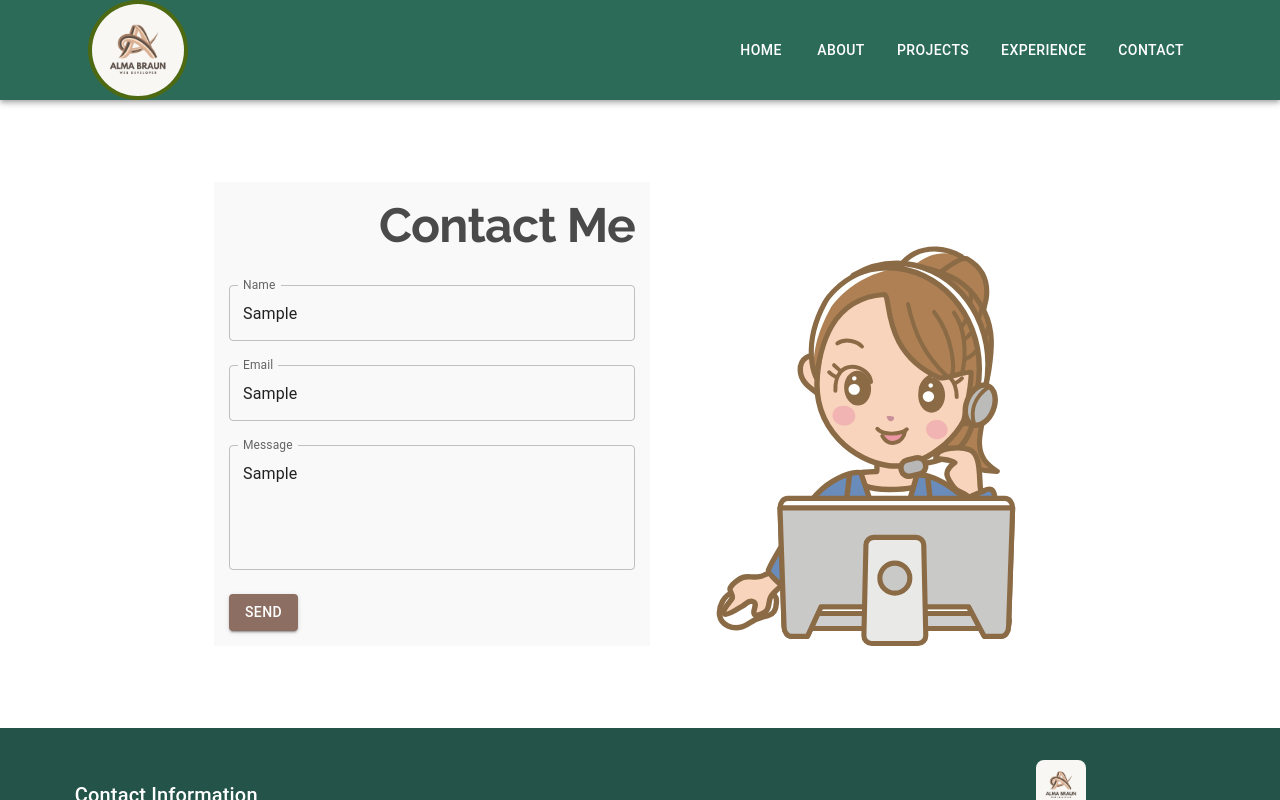
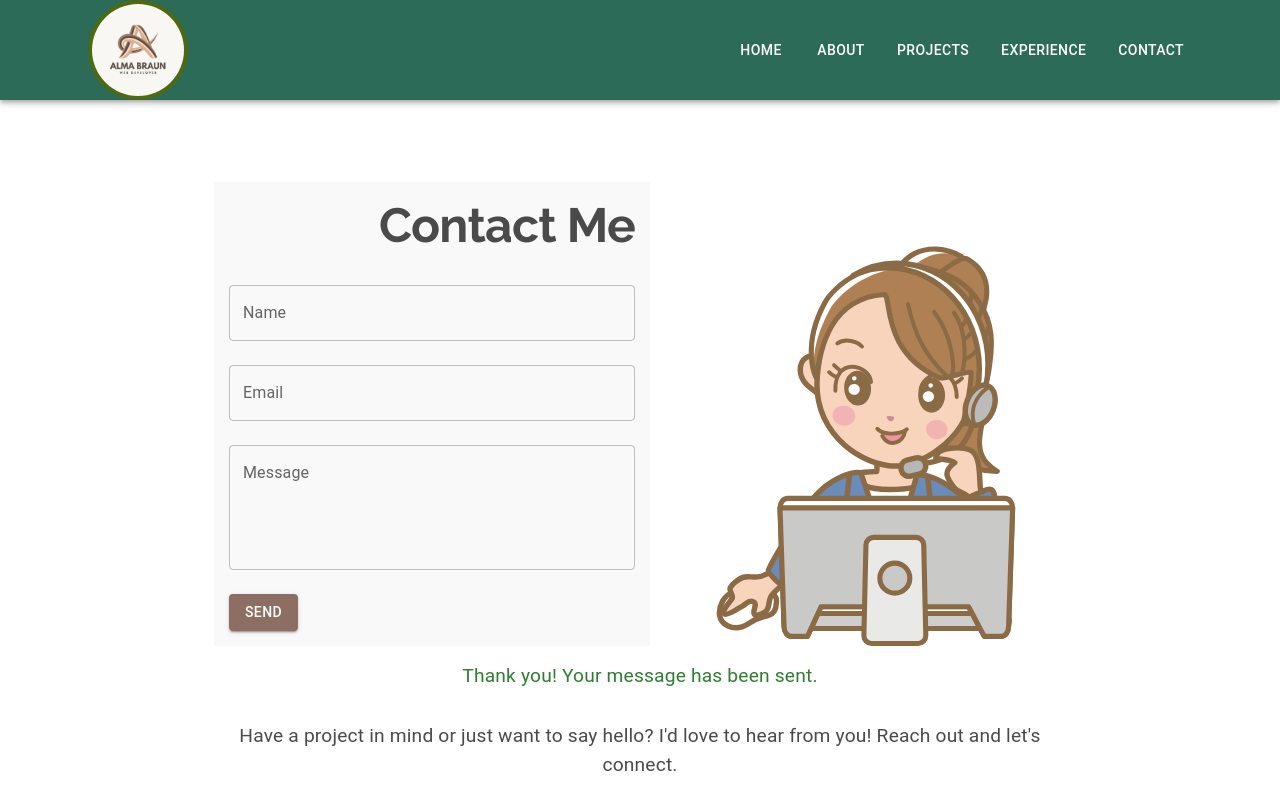
Before and after one commit to ALMA-DEV914/my-portfolio-2024, a React (Create React App) app: page /contact in a window 1280 px wide. Both pictures are taken after typing "Sample", "Sample", "Sample" into the empty fields and a click on the button "SEND". Shown: the top 800 px of the page. Built offline with nearby package versions, Linux system fonts and the light colour scheme; no server answers.

Commit message:
add message in contact section

```diff
--- a/src/components/Contact.js
+++ b/src/components/Contact.js
@@ -1,8 +1,30 @@
-import React from "react";
+import React, { useState } from "react";
 import { Container, Typography, TextField, Button, Box } from "@mui/material";
 import { ReactComponent as MemeSVG } from "../assets/meme2.svg";
 
 const Contact = () => {
+  // State variables for form fields
+  const [name, setName] = useState("");
+  const [email, setEmail] = useState("");
+  const [message, setMessage] = useState("");
+  const [formSubmitted, setFormSubmitted] = useState(false);
+
+  // Handler for form submission
+  const handleSubmit = (event) => {
+    event.preventDefault(); // Prevent the default form submission behavior
+
+    // You can add your form submission logic here (e.g., sending data to a backend or API)
+    console.log("Form submitted:", { name, email, message });
+
+    // Reset form fields after submission
+    setName("");
+    setEmail("");
+    setMessage("");
+    setFormSubmitted(true);
+
+    // Optionally, you can also handle success/failure messages here
+  };
+
   return (
     <Container maxWidth="md" sx={{ py: 4, mt: "50px", mb: "50px" }}>
       <Box
@@ -20,7 +42,6 @@ const Contact = () => {
             display: "flex",
             justifyContent: "center",
             alignItems: "center",
-
             order: { xs: 1, md: 2 }, // Order the SVG to appear on the right on larger screens
           }}
         >
@@ -32,7 +53,13 @@ const Contact = () => {
           component="form"
           noValidate
           autoComplete="off"
-          sx={{ flex: 2, order: { xs: 2, md: 1,background: "#F9F9F9", padding:"15px" } }}
+          onSubmit={handleSubmit} // Add form submission handler
+          sx={{
+            flex: 2,
+            order: { xs: 2, md: 1 },
+            background: "#F9F9F9",
+            padding: "15px",
+          }}
         >
           <Typography
             variant="h1"
@@ -52,12 +79,16 @@ const Contact = () => {
             label="Name"
             margin="normal"
             variant="outlined"
+            value={name} // Bind input value to state
+            onChange={(e) => setName(e.target.value)} // Update state on change
           />
           <TextField
             fullWidth
             label="Email"
             margin="normal"
             variant="outlined"
+            value={email} // Bind input value to state
+            onChange={(e) => setEmail(e.target.value)} // Update state on change
           />
           <TextField
             fullWidth
@@ -66,8 +97,11 @@ const Contact = () => {
             variant="outlined"
             multiline
             rows={4}
+            value={message} // Bind input value to state
+            onChange={(e) => setMessage(e.target.value)} // Update state on change
           />
           <Button
+            type="submit" // Set button type to submit
             variant="contained"
             color="primary"
             sx={{
@@ -82,6 +116,34 @@ const Contact = () => {
           </Button>
         </Box>
       </Box>
+
+      {/* Success message */}
+      {formSubmitted && (
+        <Typography
+          variant="body1"
+          color="success.main"
+          sx={{
+            mt: 2,
+            textAlign: "center",
+            fontSize: "1.2rem",
+          }}
+        >
+          Thank you! Your message has been sent.
+        </Typography>
+      )}
+
+      {/* Message Section */}
+      <Typography
+        variant="body1"
+        color="#4A4A4A"
+        sx={{
+          mt: 4, // Margin top to create space above the message
+          textAlign: "center", // Center align the text
+          fontSize: "1.2rem", // Slightly larger font for readability
+        }}
+      >
+        Have a project in mind or just want to say hello? I'd love to hear from you! Reach out and let's connect.
+      </Typography>
     </Container>
   );
 };
```
Also changed, not shown: src/assets/me2.png (added).
